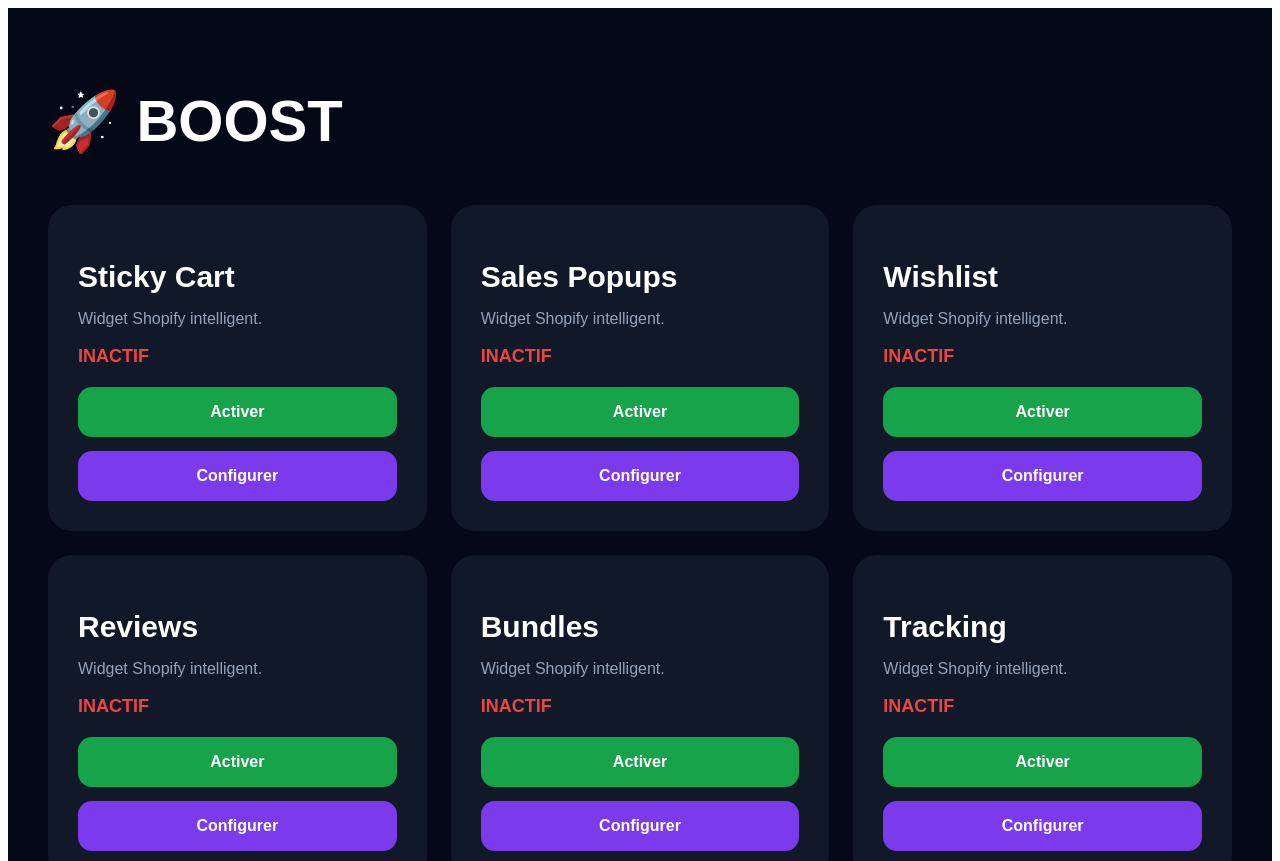
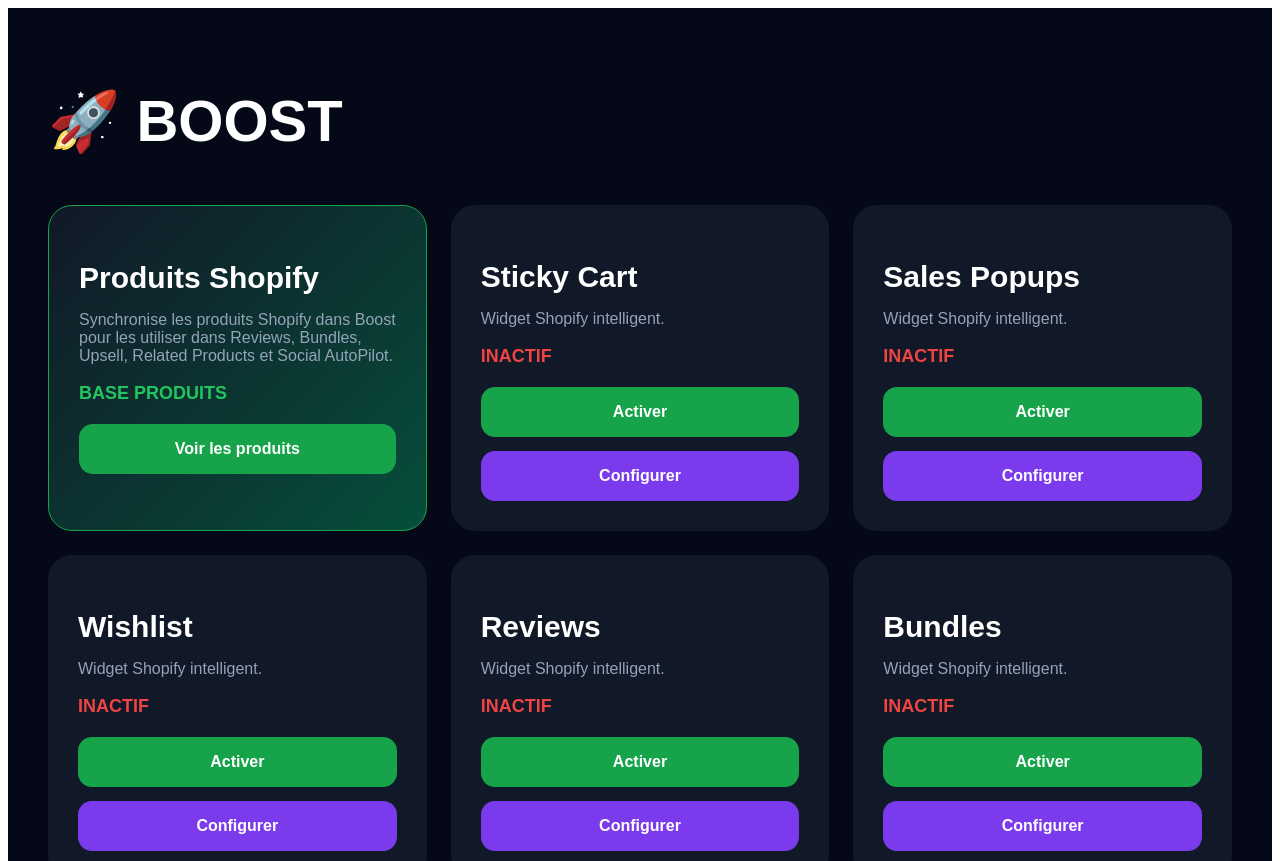
Before and after one commit to Amba91/Boost-App, a Next.js app: page / in a window 1280 px wide. Shown: the top 861 px of the page. Built offline with nearby package versions, Linux system fonts and the light colour scheme; no server answers; the database is empty.

Commit message:
Add products access card to Boost home

```diff
--- a/app/page.tsx
+++ b/app/page.tsx
@@ -63,6 +63,25 @@
       <h1 style={styles.logo}>🚀 BOOST</h1>
 
       <div style={styles.grid}>
+        <div style={styles.productCard}>
+          <h2 style={styles.title}>Produits Shopify</h2>
+
+          <p style={styles.text}>
+            Synchronise les produits Shopify dans Boost pour les utiliser dans
+            Reviews, Bundles, Upsell, Related Products et Social AutoPilot.
+          </p>
+
+          <p style={{ ...styles.status, color: "#22c55e" }}>
+            BASE PRODUITS
+          </p>
+
+          <Link href="/products">
+            <button style={styles.productButton}>
+              Voir les produits
+            </button>
+          </Link>
+        </div>
+
         {widgets.map((widget) => {
           const active = statuses[widget.slug] || false
 
@@ -125,6 +144,12 @@
     borderRadius: "24px",
     padding: "30px",
   },
+  productCard: {
+    background: "linear-gradient(135deg, #111827, #064e3b)",
+    borderRadius: "24px",
+    padding: "30px",
+    border: "1px solid #16a34a",
+  },
   title: {
     fontSize: "30px",
     marginBottom: "12px",
@@ -160,4 +185,15 @@
     cursor: "pointer",
     fontSize: "16px",
   },
+  productButton: {
+    width: "100%",
+    background: "#16a34a",
+    color: "white",
+    border: "none",
+    padding: "16px",
+    borderRadius: "14px",
+    fontWeight: "bold",
+    cursor: "pointer",
+    fontSize: "16px",
+  },
 }
```
